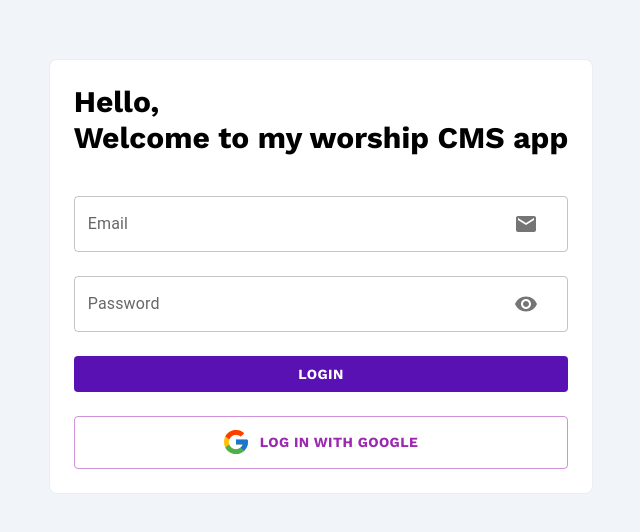
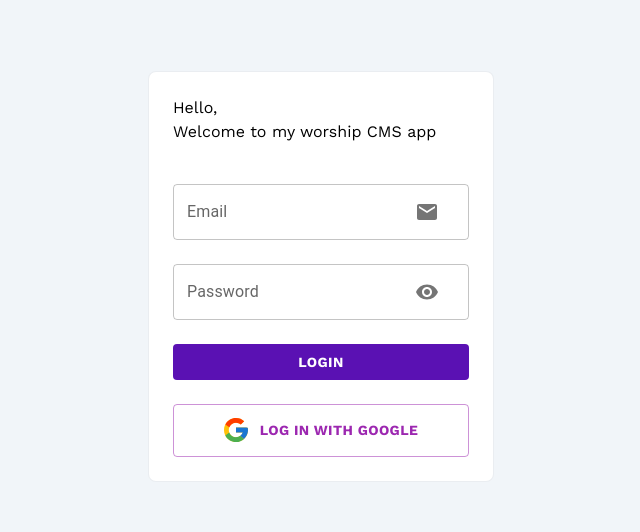
Before and after one commit to my-worship/cms-my-worship, a React (Create React App) app: page /auth/login in a window 1280 px wide. Shown: the part 124-656 px from the top of the page, without its empty margins (639-1279 px from the left). Built offline with nearby package versions, Linux system fonts and the light colour scheme.

Commit message:
[RIVO][MODIFIED] fix build

```diff
--- a/src/styles/index.scss
+++ b/src/styles/index.scss
@@ -1,5 +1,5 @@
 @tailwind base;
-@import "default";
+//@import "default";
 @tailwind components;
 @tailwind utilities;
 
```
